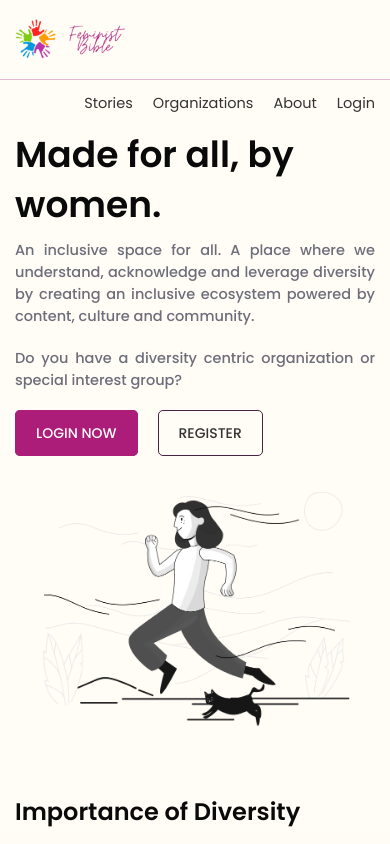
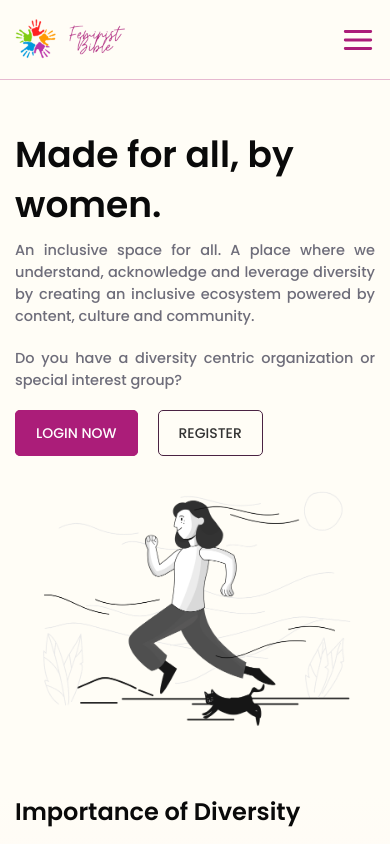
Before and after one commit to girlscript/feminist-bible-phase-2, a React (Create React App) app in the folder frontend/: page / in a window 390 px wide. Shown: the top 844 px of the page. Built offline with nearby package versions, Linux system fonts and the light colour scheme.

Commit message:
responsive: header component

```diff
--- a/frontend/src/components/Header.jsx
+++ b/frontend/src/components/Header.jsx
@@ -1,41 +1,96 @@
 import React, { Component } from "react";
-import Avatar from './Avatar';
+import { Link, NavLink } from "react-router-dom";
+import Avatar from "./Avatar";
 import logo from "../images/feminist_bible_logo.png";
-import '../css/components/header.scss';
+import "../css/components/header.scss";
 
 class Header extends Component {
+  constructor(props){
+    super(props);
+    this.state = {
+      navHidden: window.innerWidth <= 640?true:false,
+    }
+  }
+
+  showHideNav = () =>{
+    this.setState({
+      navHidden: this.state.navHidden?false:true,
+    })
+  }
+
   render() {
     return (
       <header className="header">
         <div className="grid-container">
           <div className="grid-x grid-margin-x">
             <div className="cell medium-3">
-              <img src={logo} alt="feminist bible logo" className="header__logo"/>
+              <Link to="/">
+                <img
+                  src={logo}
+                  alt="feminist bible logo"
+                  className="header__logo"
+                />
+              </Link>
             </div>
             <div className="cell medium-9">
               <nav className="nav">
-                <ul className="nav__item-container">
-                  <li className="nav__item"><a href="#test">Stories</a></li>
-                  <li className="nav__item"><a href="#test">Organizations</a></li>
-                  <li className="nav__item"><a href="#test">About</a></li>
-                  {
-                    this.props.isSignedIn?
+                <ul className="nav__item-container" style={{display: this.state.navHidden?'none':'flex'}}>
+                  <li className="nav__item">
+                    <NavLink to="/forum" activeClassName="active">
+                      Forum
+                    </NavLink>
+                  </li>
+                  <li className="nav__item">
+                    <NavLink to="/stories" activeClassName="active">
+                      Stories
+                    </NavLink>
+                  </li>
+                  <li className="nav__item">
+                    <NavLink to="/organization" activeClassName="active">
+                      Organizations
+                    </NavLink>
+                  </li>
+                  <li className="nav__item">
+                    <NavLink to="/about" activeClassName="active">
+                      About
+                    </NavLink>
+                  </li>
+                  {this.props.isSignedIn ? (
                     <>
                       <li className="nav__item">
-                          <a href="#test" className="button__small" style={{textTransform: "none"}}>
+                        <a
+                          href="#test"
+                          className="button__small"
+                          style={{ textTransform: "none" }}
+                        >
                           Write a story
                         </a>
                       </li>
                       <li className="nav__item" data-testid="user-avatar">
-                          <Avatar avatarSrc={this.props.avatarSrc}/>
+                        <Avatar avatarSrc={this.props.avatarSrc} />
                       </li>
                     </>
-                      :
+                  ) : (
                     <li className="nav__item">
-                        <a href="#test">Login</a>
+                      <NavLink to="/login" activeClassName="active">
+                        Login
+                      </NavLink>
                     </li>
-                  }
+                  )}
                 </ul>
+                <button id="menu-icon" aria-label="menu icon" onClick={this.showHideNav}>
+                  <svg
+                    xmlns="http://www.w3.org/2000/svg"
+                    viewBox="0 0 24 24"
+                  >
+                    <path
+                      stroke-linecap="round"
+                      stroke-miterlimit="10"
+                      stroke-width="2"
+                      d="M3 12L21 12M3 6L21 6M3 18L21 18"
+                    />
+                  </svg>
+                </button>
               </nav>
             </div>
           </div>
--- a/frontend/src/css/components/header.scss
+++ b/frontend/src/css/components/header.scss
@@ -32,7 +32,7 @@
     line-height:80px;
     font-weight: $font-weight-regular;
 
-    a:hover{
+    a:hover,a:focus,.active{
       color:$purple;
       text-decoration:underline;
     }
@@ -48,3 +48,60 @@
     }
   }
 }
+
+#menu-icon{
+  display:none
+}
+
+@media only screen and (max-width:640px){
+  .header{
+    background-color:$yellow-bg;
+    min-height:80px;
+    height:auto;
+  }
+
+  .nav{
+    justify-content: center;
+    position: relative;
+
+    &__item-container{
+      flex-direction:column;
+      position:absolute;
+      background-color:$yellow-bg;
+      width:100vw;
+      z-index: 3;
+      padding:14px 0;
+      top:17px;
+      left:-15px;
+      box-shadow: 0px 4px 8px rgba(0, 0, 0, 0.20);
+    }
+
+    &__item{
+      text-align:center;
+      font-size:16px;
+      font-weight: $font-weight-medium;
+      height:50px;
+      line-height: 50px;
+
+      &:not(:last-child){
+        margin-right:0
+      }
+    }
+  }
+
+  #menu-icon{
+    display:block;
+    position:absolute;
+    right:0;
+    top:-40px;
+
+    svg{
+      width:34px;
+      height:34px;
+
+      path{
+        stroke: $purple;
+      }
+    }
+  }
+}
```
Lines whose indentation alone changed are shown as unchanged.
